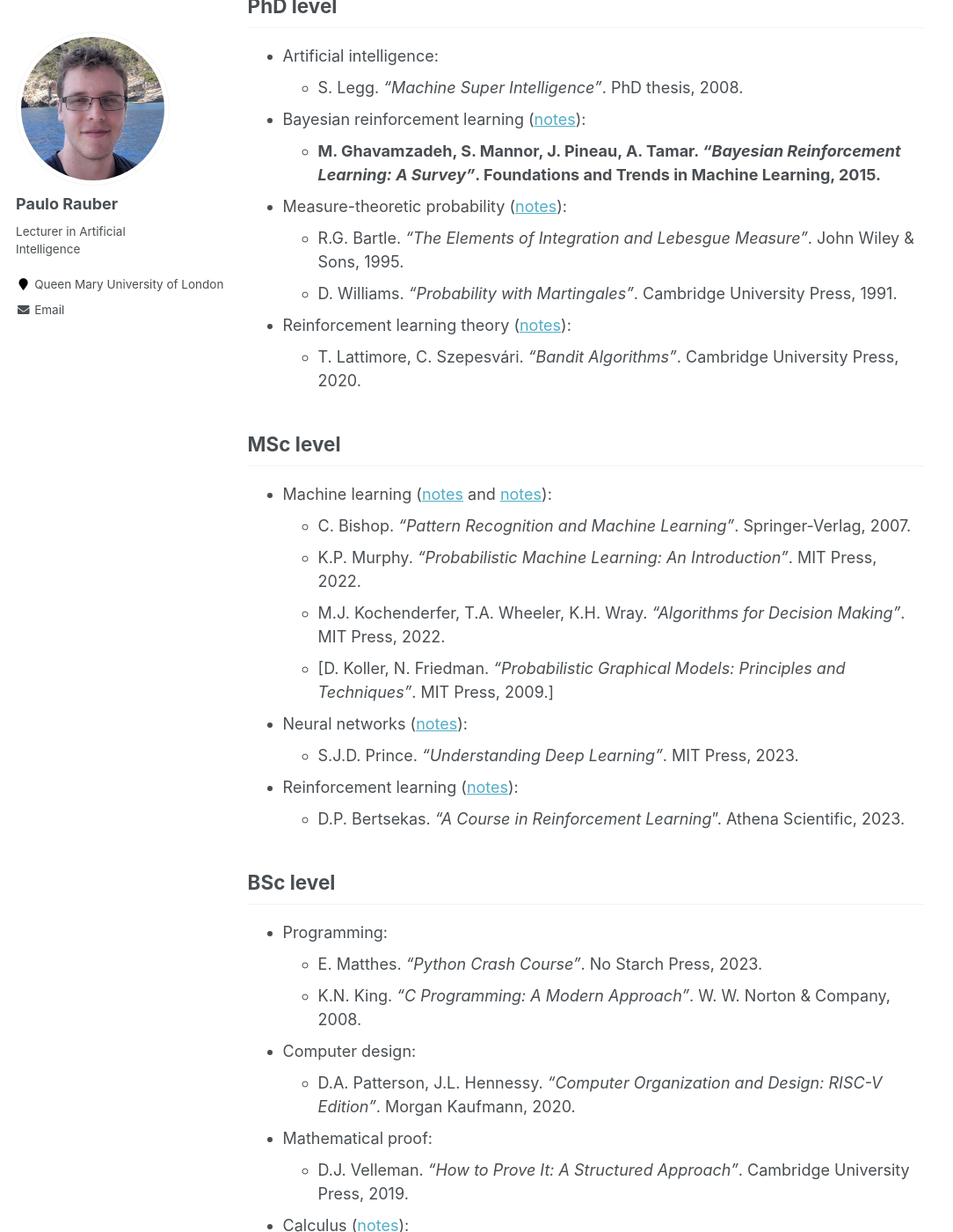
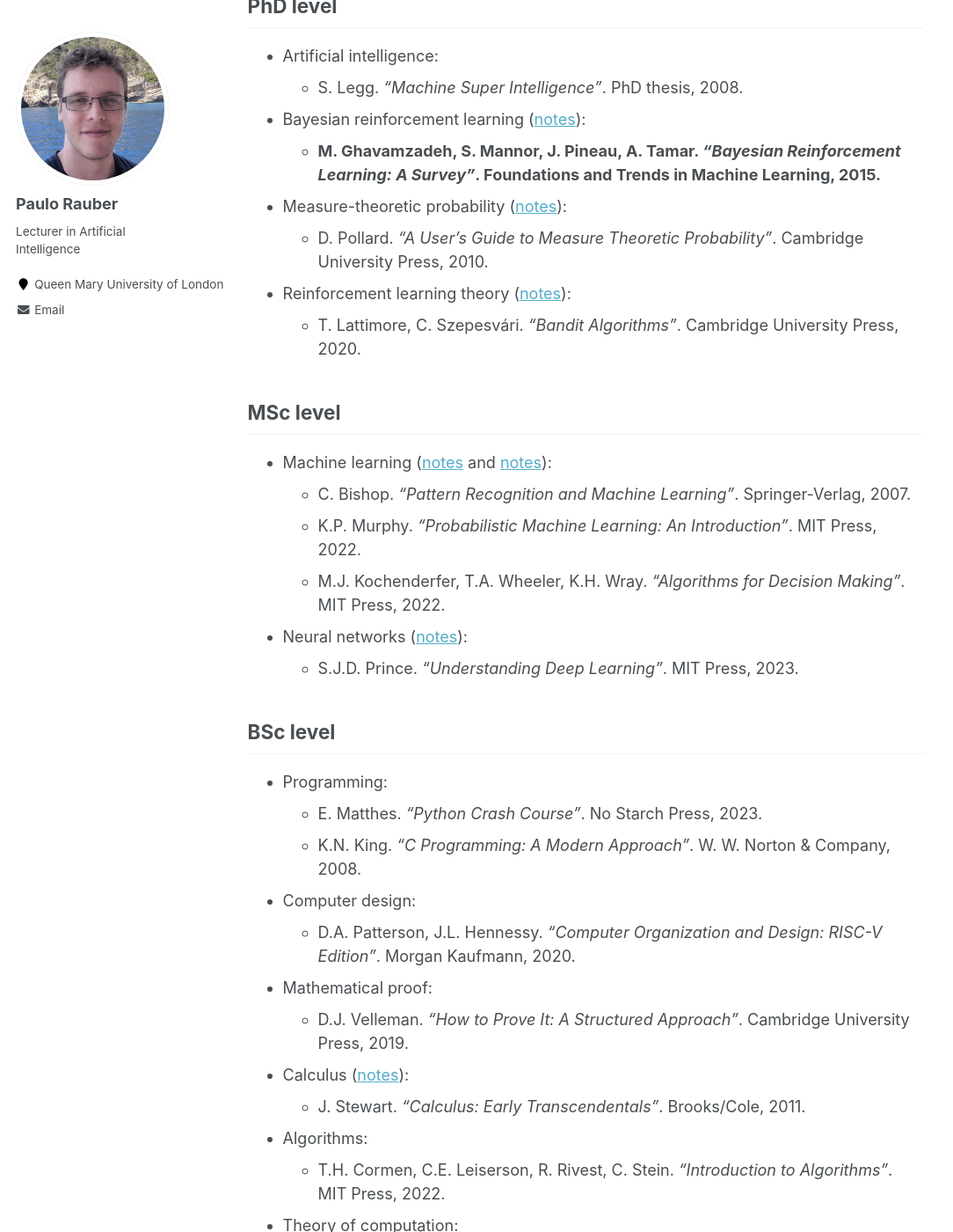
Before and after one commit to paulorauber/paulorauber.github.io, a Jekyll site: the page built from _pages/recommended_reading.md, in a window 1280 px wide and 1400 px high, scrolled down 452 px. Shown: the whole window at 88% size, without its empty margins (0-1084 px from the left). Built offline with Jekyll 4.4.1, drawn with Linux system fonts in a browser that asks for light colours.

Commit message:
Updated recommended reading.

```diff
--- a/_pages/recommended_reading.md
+++ b/_pages/recommended_reading.md
@@ -19,8 +19,7 @@ My current research is focused on developing principled but scalable Bayesian re
   * __M. Ghavamzadeh, S. Mannor, J. Pineau, A. Tamar. *"Bayesian Reinforcement Learning: A Survey"*. Foundations and Trends in Machine Learning, 2015.__
 
 * Measure-theoretic probability ([notes](/files/notes/probability.pdf)):
-  * R.G. Bartle. *"The Elements of Integration and Lebesgue Measure"*. John Wiley & Sons, 1995.
-  * D. Williams. *"Probability with Martingales"*. Cambridge University Press, 1991.
+  * D. Pollard. *"A User's Guide to Measure Theoretic Probability"*. Cambridge University Press, 2010.
 
 * Reinforcement learning theory ([notes](/files/notes/rl_theory.pdf)):
   * T. Lattimore, C. Szepesvári. *"Bandit Algorithms"*. Cambridge University Press, 2020.
@@ -32,13 +31,9 @@ My current research is focused on developing principled but scalable Bayesian re
   * C. Bishop. *"Pattern Recognition and Machine Learning"*. Springer-Verlag, 2007.
   * K.P. Murphy. *"Probabilistic Machine Learning: An Introduction"*. MIT Press, 2022.
   * M.J. Kochenderfer, T.A. Wheeler, K.H. Wray. *"Algorithms for Decision Making"*. MIT Press, 2022.
-  * [D. Koller, N. Friedman. *"Probabilistic Graphical Models: Principles and Techniques"*. MIT Press, 2009.]
 
 * Neural networks ([notes](/files/notes/neural_networks.pdf)):
   * S.J.D. Prince. *"Understanding Deep Learning"*. MIT Press, 2023.
-
-* Reinforcement learning ([notes](/files/notes/reinforcement_learning.pdf)):
-  * D.P. Bertsekas. *"A Course in Reinforcement Learning*". Athena Scientific, 2023.
 
 ## BSc level
 
```
